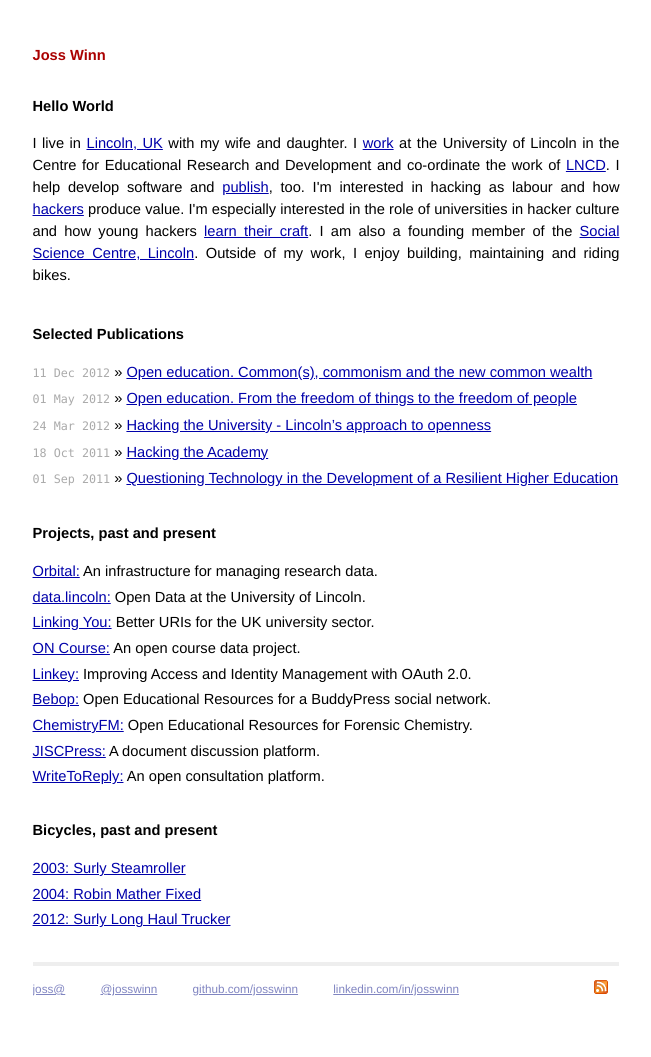
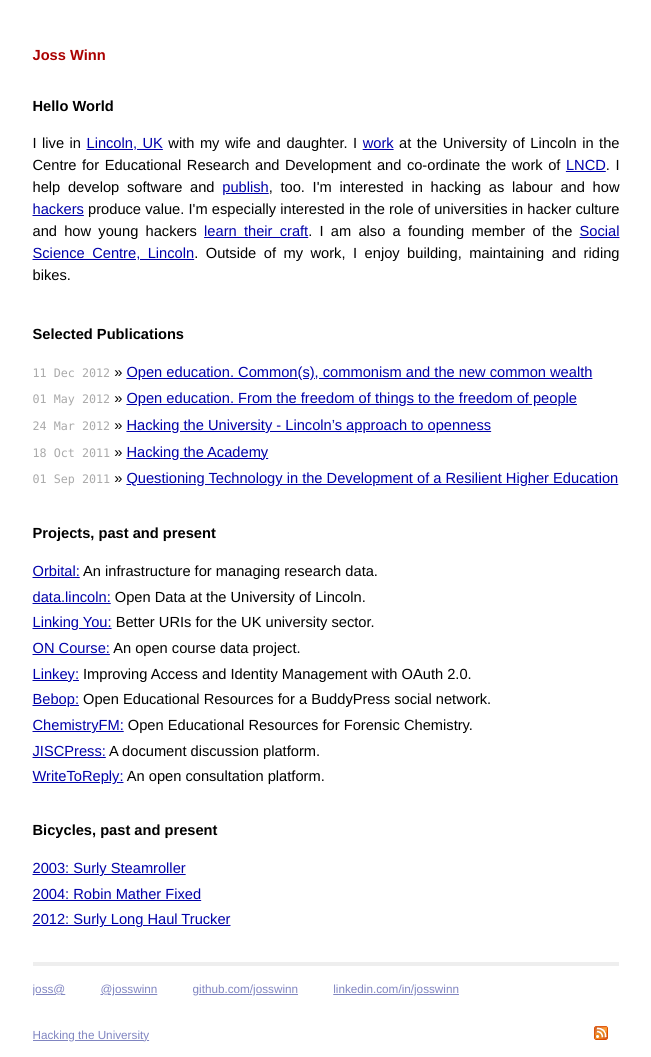
Before and after one commit to josswinn/josswinn.github.com, a Jekyll site: the page built from index.html, in a window 1280 px wide. Shown: the whole page, without its empty margins (314-965 px from the left). Built offline with Jekyll 4.4.1, drawn with Linux system fonts in a browser that asks for light colours; Markdown is read by kramdown in place of the engine named in the settings; before the commit the page ends 1012 px from its top, so only the background shows below that.

Commit message:
added hacking the university link

```diff
--- a/_layouts/default.html
+++ b/_layouts/default.html
@@ -78,6 +78,11 @@
         <a href="http://www.linkedin.com/in/josswinn">linkedin.com/in/josswinn</a><br />
       </p>
     </div>
+    <div class="contact">
+      <p>
+        <a href="http://hackingtheuniversity.net">Hacking the University</a><br />
+      </p>
+    </div>
     <div class="rss">
       <a href="http://feeds.feedburner.com/josswinn">
         <img src="/images/rss.png" alt="Subscribe to RSS Feed" />
```
